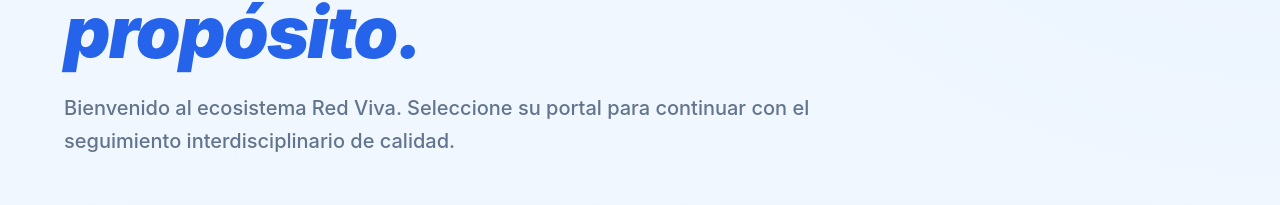
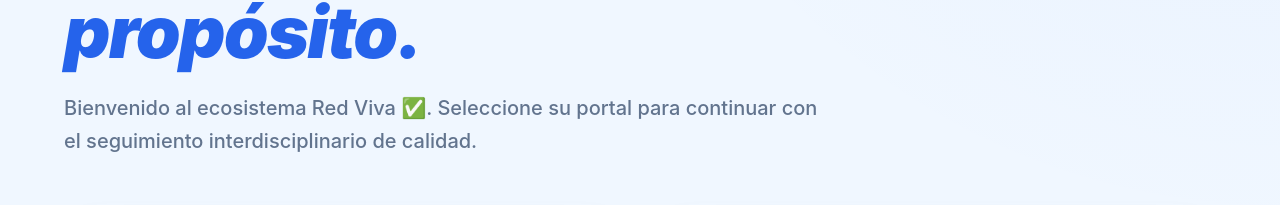
Before and after one commit to cuidarteaprende-pixel/red-viva-app, a Next.js app in the folder red-viva-web/: page / in a window 1280 px wide. Shown: the part 478-683 px from the top of the page. Built offline with nearby package versions, Linux system fonts and the light colour scheme; grey boxes are pictures that could not be loaded.

Commit message:
Test: confirm home deploy

```diff
--- a/red-viva-web/app/page.tsx
+++ b/red-viva-web/app/page.tsx
@@ -44,8 +44,7 @@
             Cuidado ético con <span className="text-primary italic">propósito.</span>
           </h1>
           <p className="text-xl text-slate-500 font-medium leading-relaxed">
-            Bienvenido al ecosistema Red Viva. Seleccione su portal para continuar con el
-            seguimiento interdisciplinario de calidad.
+            Bienvenido al ecosistema Red Viva ✅. Seleccione su portal para continuar con el seguimiento interdisciplinario de calidad.
           </p>
         </div>
 
```
